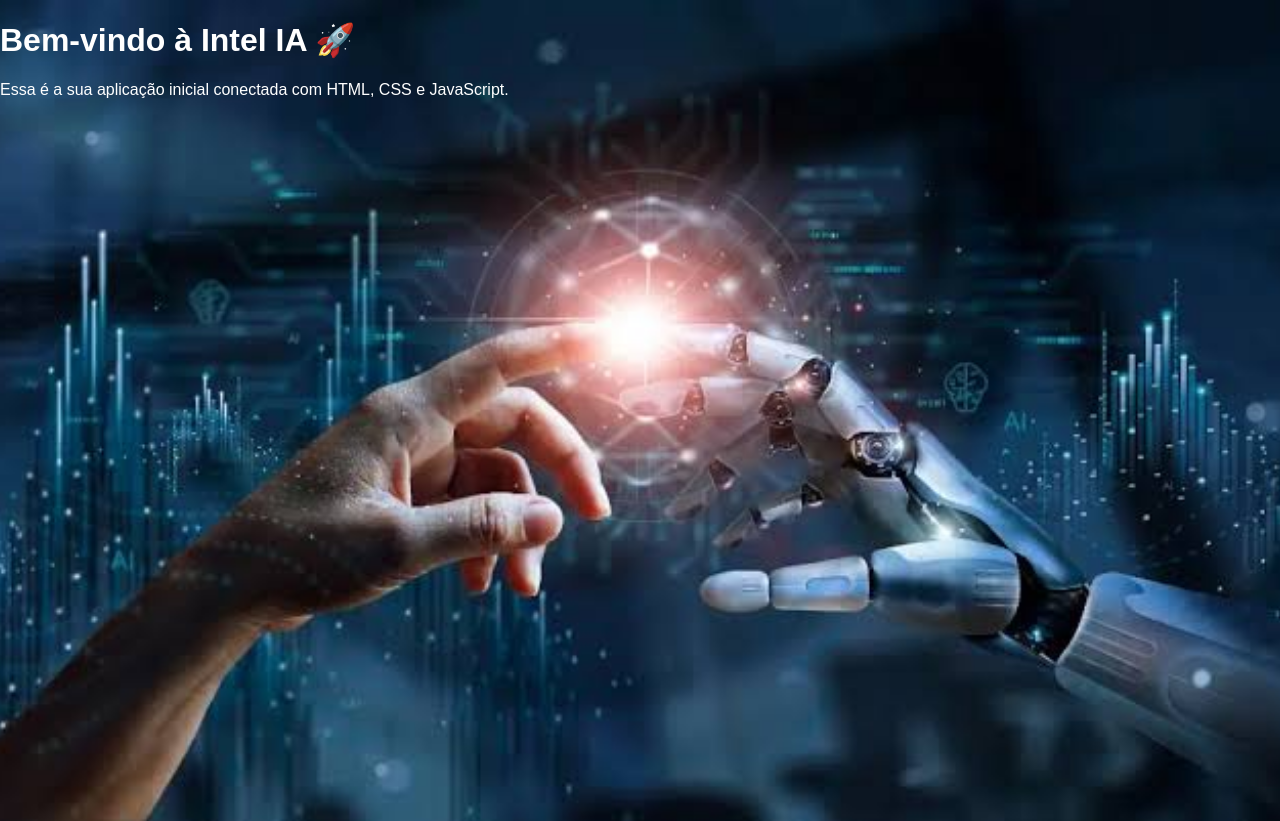
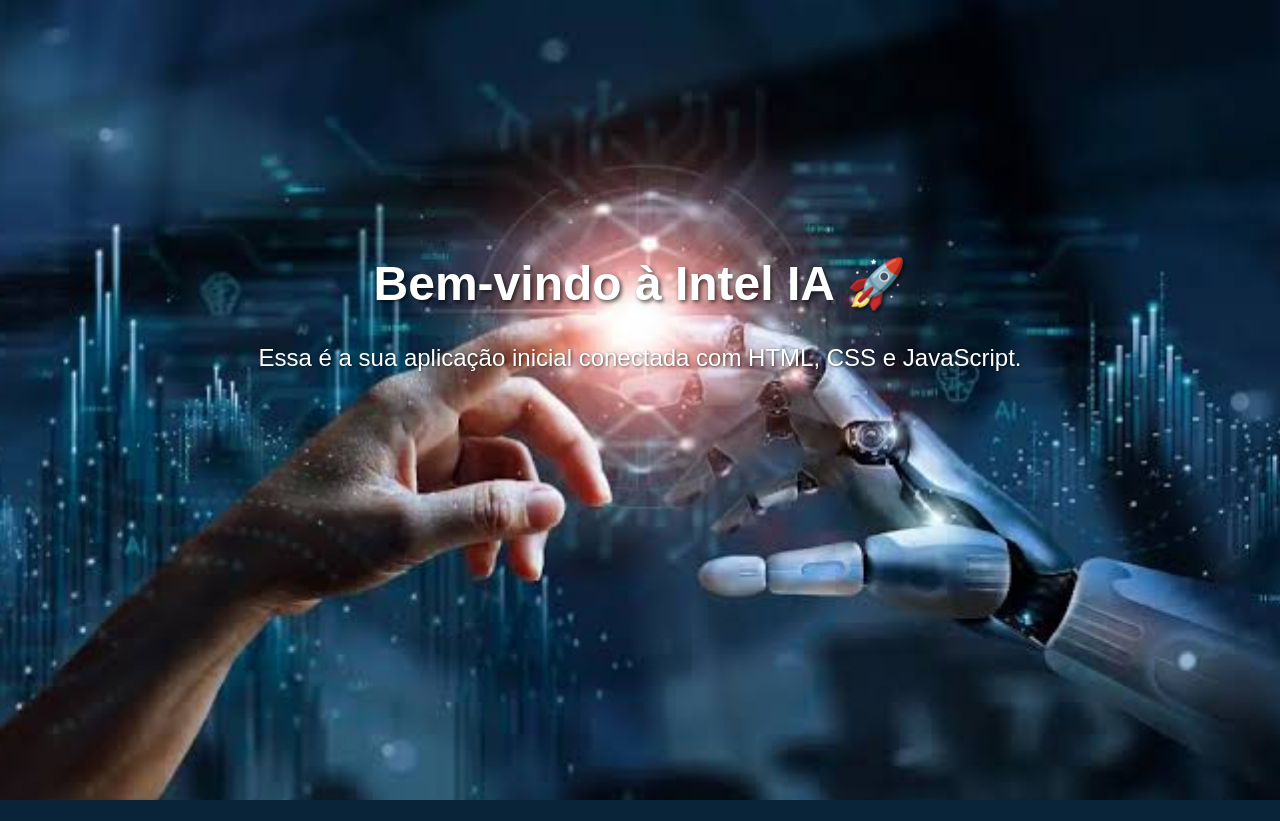
Before and after one commit to gabrielmaguim073-a11y/Intel-IA, a Flask app: page / in a window 1280 px wide. After the commit the page ends 800 px from the top, so only its background shows below. Run offline with Flask 3, Linux system fonts and the light colour scheme.

Commit message:
Update style.css

```diff
--- a/static/style/style.css
+++ b/static/style/style.css
@@ -1,27 +1,22 @@
-/* Define o estilo global da página */
+/* Arquivo: static/style/style.css */
+
 body {
+    font-family: Arial, sans-serif;
+    text-align: center;
+    background: url("../images/fundo.jpg") no-repeat center center fixed;
+    background-size: cover;
+    color: white;
     margin: 0;
     padding: 0;
-    height: 100vh;
-    width: 100vw;
-
-    /* Imagem de fundo */
-    background-image: url("../images/fundo.jpg");
-    background-size: cover;   /* Faz a imagem cobrir toda a tela */
-    background-position: center; /* Centraliza a imagem */
-    background-repeat: no-repeat; /* Evita repetição */
-    font-family: Arial, Helvetica, sans-serif;
-    color: white; /* Cor padrão do texto */
 }
 
-/* Centraliza o conteúdo */
-.container {
-    display: flex;
-    justify-content: center;
-    align-items: center;
-    height: 100%;
-    text-align: center;
-    background-color: rgba(0, 0, 0, 0.5); /* fundo transparente escuro */
-    border-radius: 12px;
-    padding: 20px;
+h1 {
+    margin-top: 20%;
+    font-size: 3rem;
+    text-shadow: 2px 2px 4px rgba(0,0,0,0.7);
 }
+
+p {
+    font-size: 1.5rem;
+    text-shadow: 1px 1px 3px rgba(0,0,0,0.6);
+}
```
